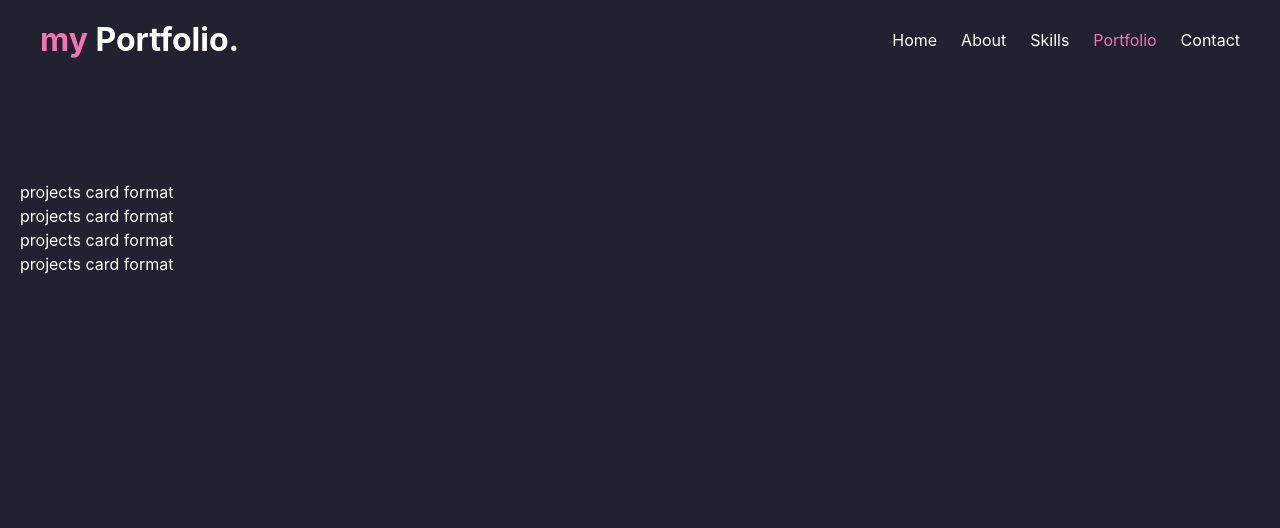
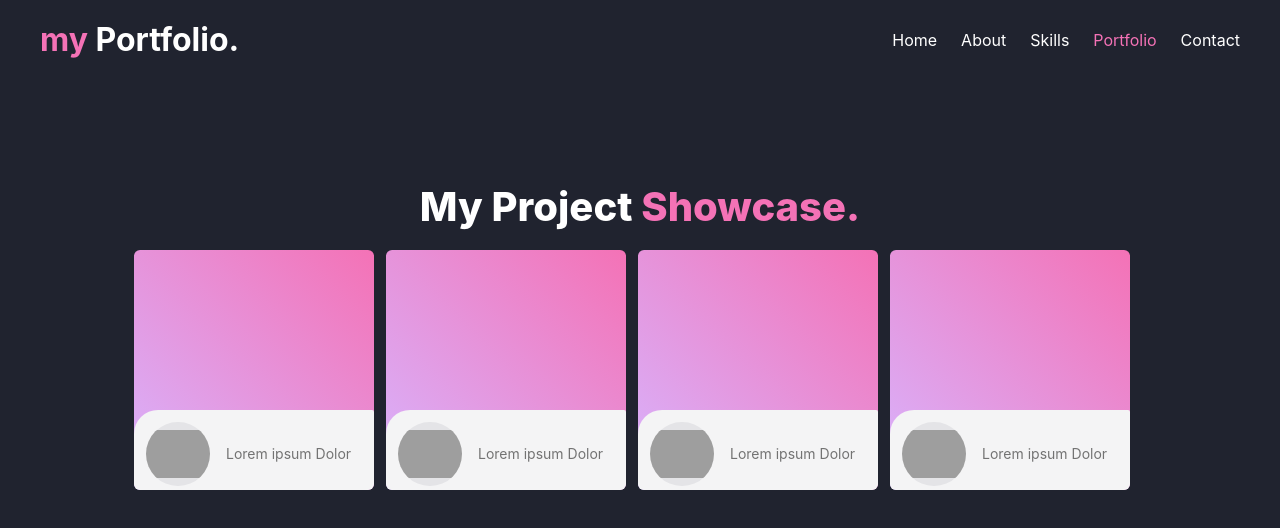
Before and after one commit to Leprekus/react-portfolio-site, a React (Vite) app in the folder leprekus-site/: page /portfolio in a window 1280 px wide. Shown: the top 528 px of the page. Built offline with nearby package versions, Linux system fonts and the light colour scheme; grey boxes are pictures that could not be loaded.

Commit message:
create project showcase

```diff
--- a/leprekus-site/src/pages/Projects.jsx
+++ b/leprekus-site/src/pages/Projects.jsx
@@ -1,10 +1,16 @@
+import Card from '../components/Card/Card';
+import Cardholder from '../components/Card/Cardholder';
+
 export default function Projects () {
     return (
-        <section>
-            <div>projects card format</div>
-            <div>projects card format</div>
-            <div>projects card format</div>
-            <div>projects card format</div>
+        <section className='flex items-center flex-col'>
+            <h1>My Project <span className='text-pink-400'>Showcase.</span></h1>
+            <Cardholder>
+                <Card>projects card format</Card>
+                <Card>projects card format</Card>
+                <Card>projects card format</Card>
+                <Card>projects card format</Card>
+            </Cardholder>
         </section>
     )
 }
```
